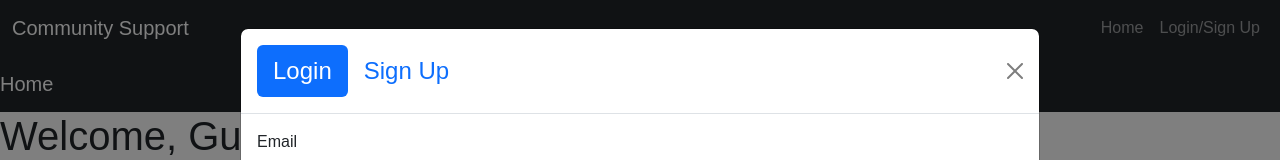
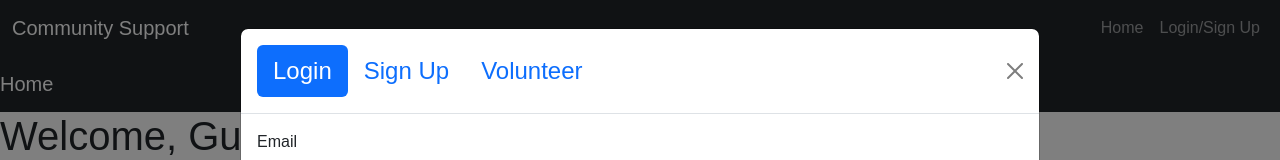
Before and after one commit to ImThisHannah/Community-Support, a React (Vite) app in the folder client/: page / in a window 1280 px wide. Both pictures are taken after a click on the button "Login/Sign Up". Shown: the top 160 px of the page. Built offline with nearby package versions, Linux system fonts and the light colour scheme.

Commit message:
navbar edits

```diff
--- a/client/src/components/Navbar.tsx
+++ b/client/src/components/Navbar.tsx
@@ -72,6 +72,9 @@ const AppNavbar = () => {
                 <Nav.Item>
                   <Nav.Link eventKey='signup'>Sign Up</Nav.Link>
                 </Nav.Item>
+                <Nav.Item>
+                  <Nav.Link eventKey='Volunteer'>Volunteer</Nav.Link>
+                </Nav.Item>
               </Nav>
             </Modal.Title>
           </Modal.Header>
```
